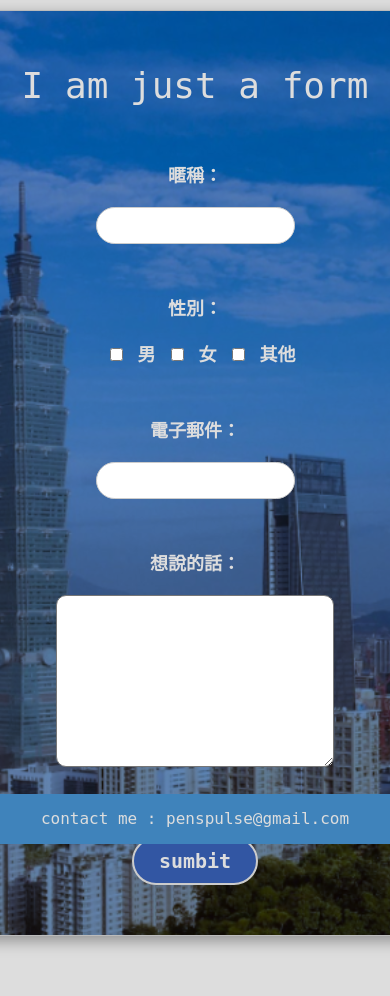
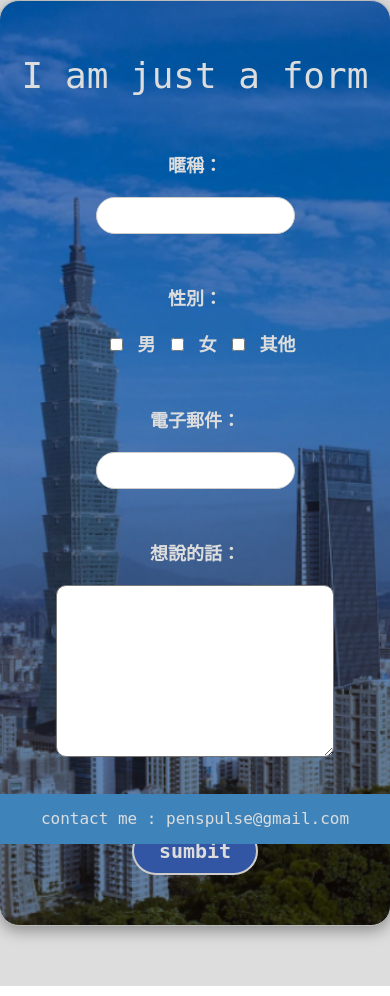
Before and after one commit to Shin9626/LidemyHW, a PHP site: page / in a window 390 px wide; the page is wider, and only the part inside the window is pictured. Run offline with PHP 8.4, Linux system fonts and the light colour scheme.

Commit message:
hw1__RWD

```diff
--- a/W6/hw1/css/style.css
+++ b/W6/hw1/css/style.css
@@ -127,3 +127,13 @@ body {
 
     text-align: center;
 }
+
+@media screen and (max-width: 600px){
+    .form {
+    margin-top: 0;
+    width: 100%;;
+    border-radius: 20px;
+
+    background-size: 350%;
+    }
+}
```
